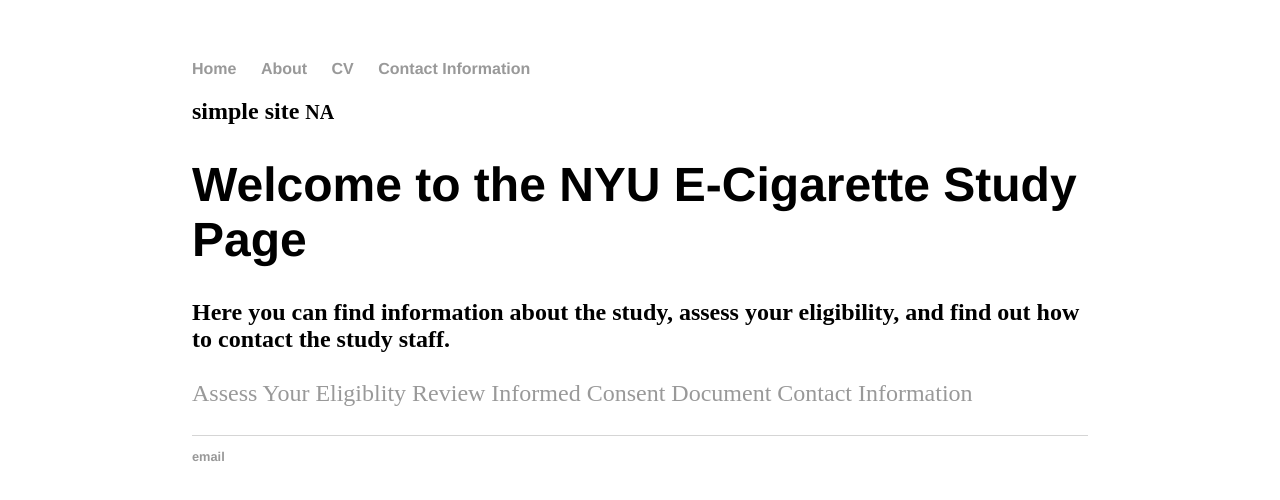
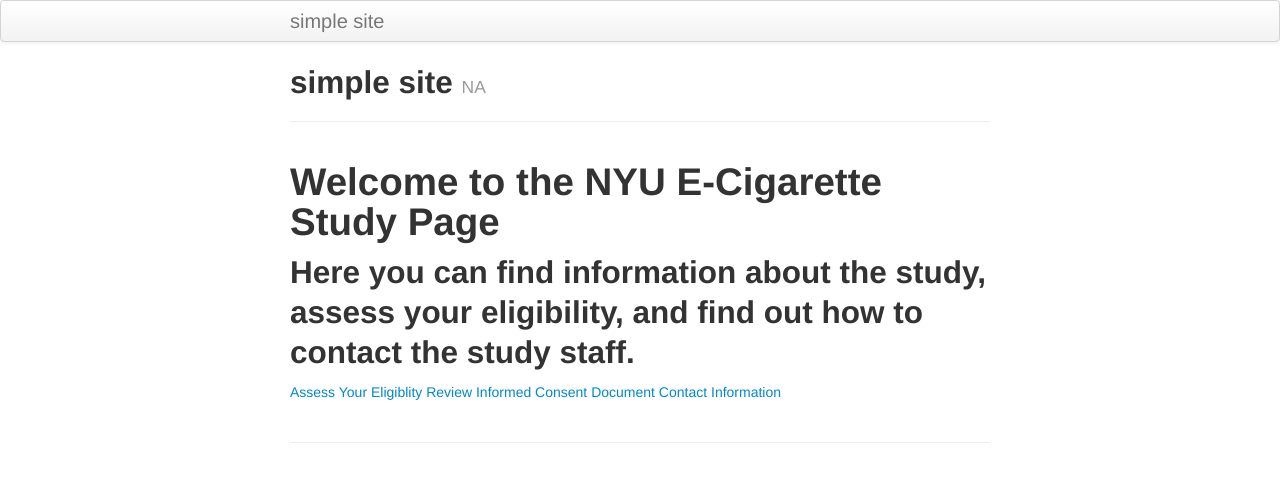
Before and after one commit to nyu-mhealth/juul_study_page, a Jekyll site: the page built from index.md, in a window 1280 px wide. Shown: the top 500 px of the page. Built offline with Jekyll 4.4.1, drawn with Linux system fonts in a browser that asks for light colours.

Commit message:
Update default.html

```diff
--- a/_layouts/default.html
+++ b/_layouts/default.html
@@ -1,28 +1,6 @@
-<!DOCTYPE html>
-	<html>
-		<head>
-			<title>{{ page.title }}</title>
-			<!-- link to main stylesheet -->
-			<link rel="stylesheet" type="text/css" href="/css/main.css">
-		</head>
-		<body>
-			<nav>
-	    		<ul>
-	        		<li><a href="/">Home</a></li>
-		        	<li><a href="/About the Study">About</a></li>
-	        		<li><a href="/Assess Eligibility">CV</a></li>
-	        		<li><a href="/blog">Contact Information</a></li>
-	    		</ul>
-			</nav>
-			<div class="container">
-
-			{{ content }}
-
-			</div><!-- /.container -->
-			<footer>
-	    		<ul>
-	        		<li><a href="mailto:ecigstudyNYU@gmail.com">email</a></li>
-				</ul>
-			</footer>
-		</body>
-	</html>
+---
+theme :
+  name : twitter
+---
+{% include JB/setup %}
+{% include themes/twitter/default.html %}
```
